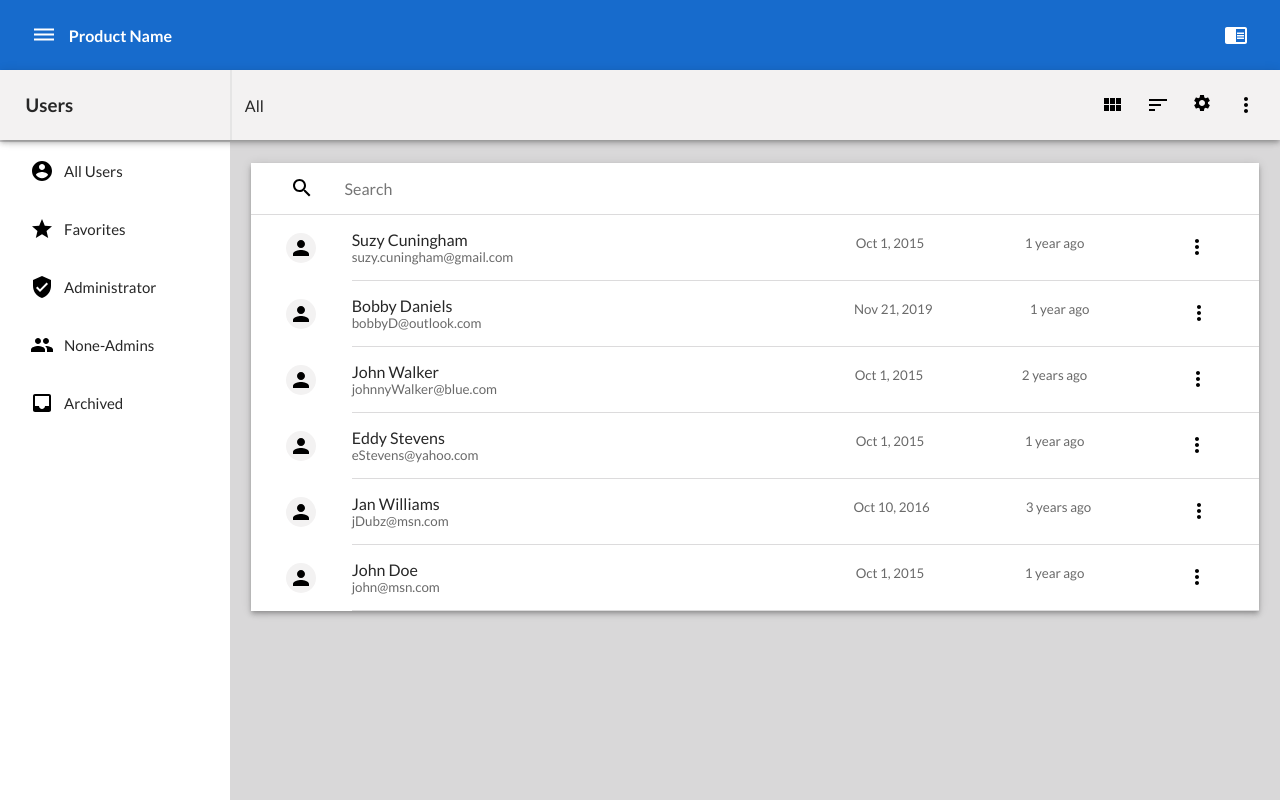
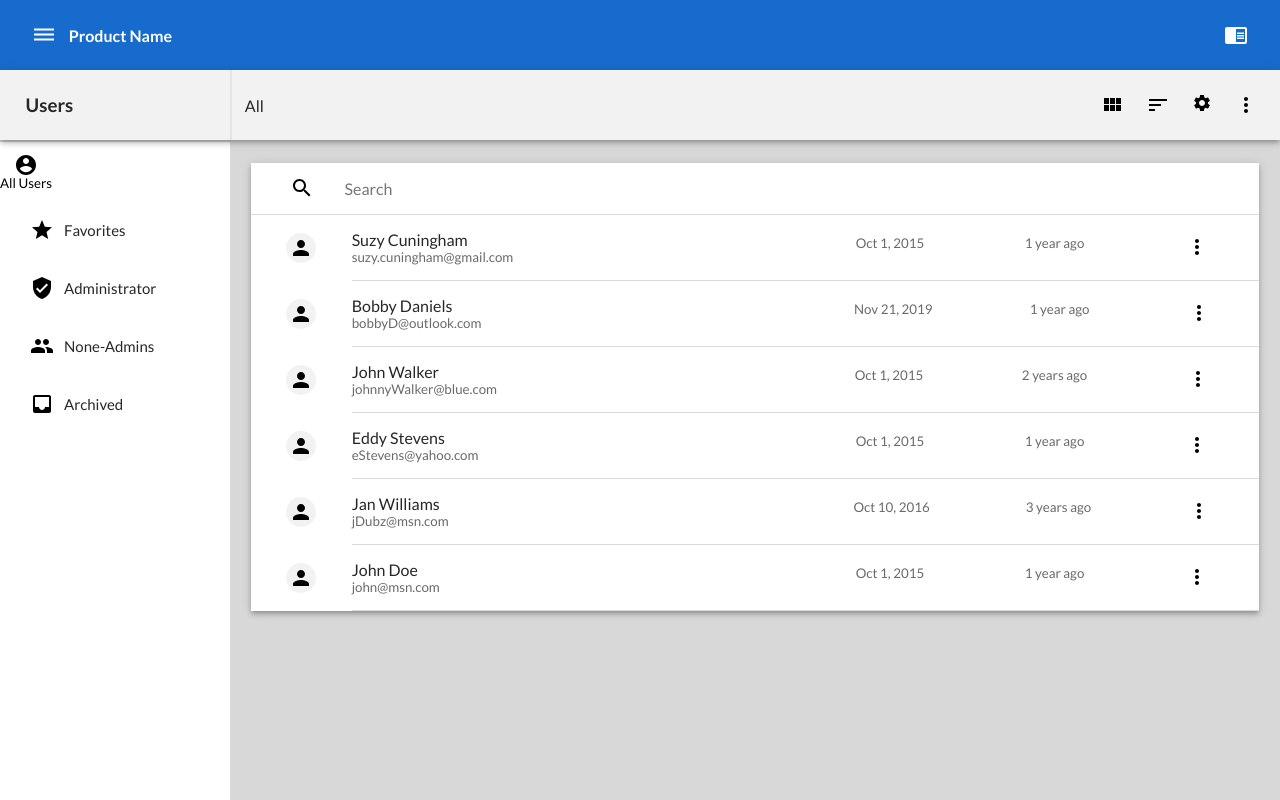
Before and after one commit to gonghaima/react-context-hook-starter-kit-dashboard, a React (Create React App) app: page / in a window 1280 px wide. Built offline with nearby package versions, Linux system fonts and the light colour scheme.

Commit message:
context and dispatch works on navigation menu now

```diff
--- a/src/components/Content/index.js
+++ b/src/components/Content/index.js
@@ -6,7 +6,6 @@ import { StoreContext } from "../../store";
 
 export default () => {
   const [{ users }] = useContext(StoreContext);
-  console.log(JSON.stringify(users));
 
   return (
     <div className={styles.contentWrapper}>
--- a/src/components/Nav/index.js
+++ b/src/components/Nav/index.js
@@ -1,21 +1,46 @@
-import React from "react";
+import React, { useReducer, useContext } from "react";
 import styles from "./Nav.module.css";
 import { Star, VerifiedUser, People, AccountCircle, Inbox } from "../../icons";
+// import { reducer } from "../../store";
+import { connect } from "../../store";
+import { StoreContext } from "../../store";
 
 export default () => {
+  // goTo = e => {
+  //   console.log(e.target.value);
+  //   e.preventDefault();
+  // };
+  // const { reducer, StoreContext } = connect;
+  // const tt = useContext(StoreContext);
+  // console.log(JSON.stringify("context-", tt));
+  // const [state, dispatch] = useReducer(reducer, tt);
+  // const dispatchvalues = val => {
+  //   dispatch({ type: "setFilter", payload: val });
+  // };
+
   return (
+    <StoreContext.Consumer>
+      {([state, dispatch]) => (
         <div className={styles.nav}>
           <div className={styles.itemWrapper}>
             <ul className={styles.itemUl}>
               <li>
-            <a href="">
+                <button
+                  href=""
+                  onClick={e =>
+                    dispatch({
+                      type: "setFilter",
+                      payload: "all"
+                    })
+                  }
+                >
                   <div>
                     <AccountCircle />
                   </div>
                   <div>
                     <span>All Users</span>
                   </div>
-            </a>
+                </button>
               </li>
               <li>
                 <a href="">
@@ -60,5 +85,7 @@ export default () => {
             </ul>
           </div>
         </div>
+      )}
+    </StoreContext.Consumer>
   );
 };
--- a/src/reducers/user.js
+++ b/src/reducers/user.js
@@ -11,7 +11,11 @@ export const userState = {
 export const userReducers = {
   setUserData: (state, payload) => {
     const data = { users: payload };
-    debugger;
     return data;
+  },
+  setFilter: (state, payload) => {
+    console.log("payload-", payload);
+    console.log("state-", state);
+    return state;
   }
 };
--- a/src/store.js
+++ b/src/store.js
@@ -12,14 +12,16 @@ const reducers = {
 
 export const StoreContext = createContext(initialState);
 
-const reducer = (state, action) => {
+export const reducer = (state, action) => {
   const act = reducers[action.type];
   const update = act(state, action.payload);
   return { ...state, ...update };
 };
 
+export const connect = { reducer, StoreContext };
+
 export const StoreProvider = ({ children }) => {
-  const [state, dispatch] = useReducer(reducer, initialState);
+  const [state, dispatch] = useReducer(reducer, {});
   useEffect(() => {
     userDataPromise.then(data => {
       dispatch({
```
Lines whose indentation alone changed are shown as unchanged.
